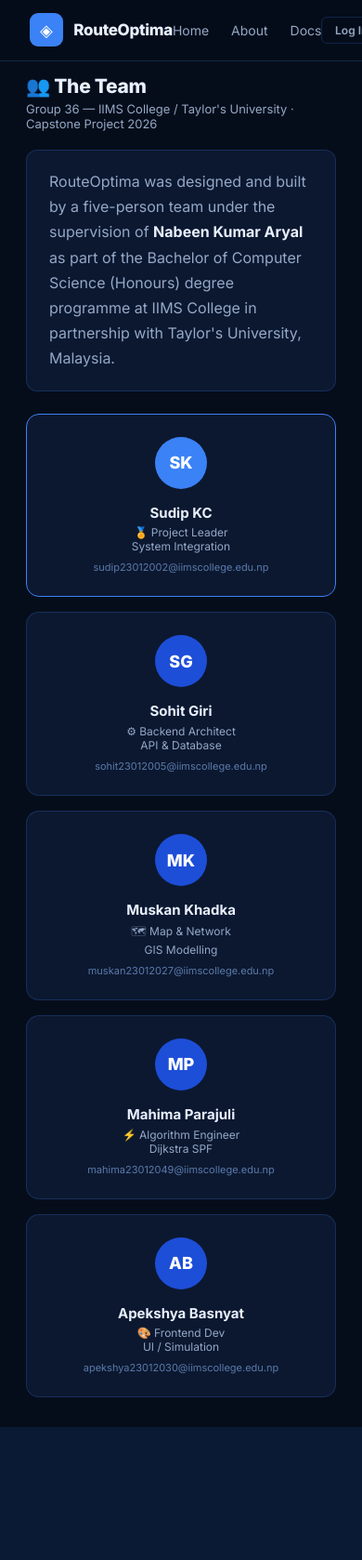
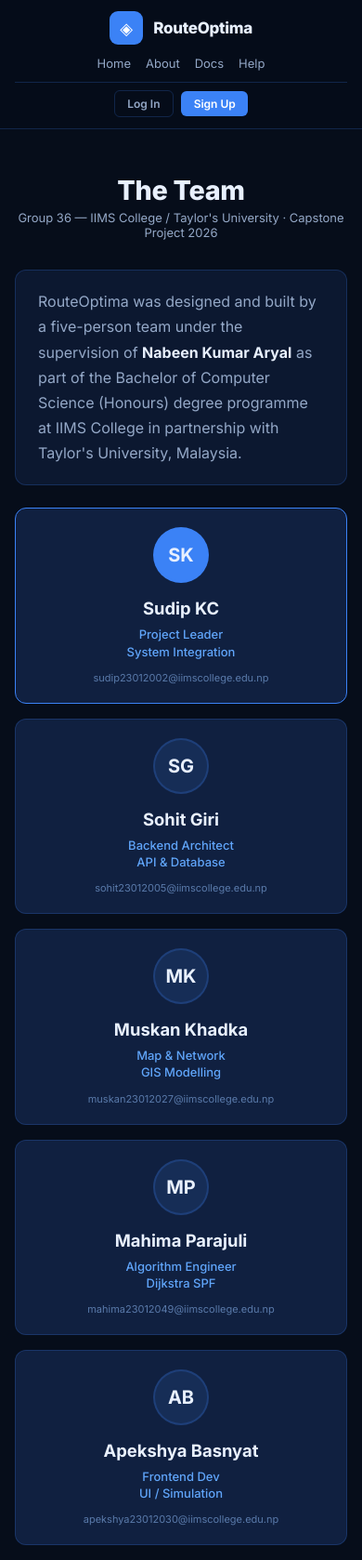
Before and after one commit to Sohit-Giri/cappropject, a Django app: page /team/ in a window 390 px wide. Shown: the whole page at 93% size. Before the commit the page ends 1535 px from the top, so only its background shows below. Run offline with Django 5.2, Linux system fonts and the light colour scheme.

Commit message:
Restore Help link to navigation bar and verify mobile container fluid wrapping

```diff
--- a/backend/routing/templates/routing/team.html
+++ b/backend/routing/templates/routing/team.html
@@ -1,44 +1,188 @@
 {% extends 'routing/base.html' %}
 {% block title %}Team — RouteOptima{% endblock %}
 {% block public %}
+
+<style>
+  /* Base flex wrapper configuration for the team card grid */
+  .team-grid {
+    display: grid;
+    grid-template-columns: repeat(auto-fill, minmax(260px, 1fr));
+    gap: 1.5rem;
+    max-width: 900px;
+    margin: 0 auto;
+  }
+
+  .team-card {
+    background: var(--bg2);
+    border: 1px solid var(--border);
+    border-radius: 12px;
+    padding: 1.5rem;
+    text-align: center;
+    transition: transform 0.2s ease, box-shadow 0.2s ease;
+  }
+
+  .team-card:hover {
+    transform: translateY(-4px);
+    box-shadow: 0 8px 24px var(--card-glow);
+  }
+
+  .team-avatar {
+    width: 60px;
+    height: 60px;
+    border-radius: 50%;
+    background: var(--bg3);
+    color: var(--text1);
+    font-weight: 700;
+    font-size: 1.25rem;
+    display: flex;
+    align-items: center;
+    justify-content: center;
+    margin: 0 auto 1rem;
+    border: 2px solid var(--border);
+  }
+
+  .team-card h3 {
+    margin: 0 0 0.5rem 0;
+    color: var(--text1);
+    font-size: 1.15rem;
+  }
+
+  .team-card .role {
+    font-size: 13px;
+    color: var(--accent2);
+    line-height: 1.4;
+    margin-bottom: 0.75rem;
+    font-weight: 500;
+  }
+
+  .team-card .email {
+    font-size: 11px;
+    color: var(--text3);
+    word-break: break-all;
+  }
+
+  /* ==========================================================================
+     MOBILE BREAKPOINTS & RESPONSIVE RECONSTRUCTION (NO EMOJIS)
+     ========================================================================== */
+  @media (max-width: 768px) {
+    /* Responsive Top Navigation Stack */
+    .landing-nav {
+      padding: 0.75rem 1rem;
+      flex-direction: column;
+      gap: 0.75rem;
+      position: relative; /* Prevents text cards from sliding underneath navigation layer */
+    }
+
+    .nav-links {
+      gap: 1rem;
+      flex-wrap: wrap;
+      justify-content: center;
+    }
+
+    .nav-links a {
+      font-size: 13px;
+    }
+
+    .nav-actions {
+      width: 100%;
+      justify-content: center;
+      gap: 0.5rem;
+      flex-wrap: wrap;
+      border-top: 1px solid var(--border);
+      padding-top: 0.5rem;
+    }
+
+    /* Page Headings Padding Re-calculations */
+    .page-header {
+      padding: 3rem 1rem 1rem !important;
+      text-align: center;
+    }
+
+    .page-header h1 {
+      font-size: 1.8rem;
+    }
+
+    .page-body {
+      padding: 1rem !important;
+    }
+
+    /* Dynamic Grid Adjustment for Compact Screens */
+    .team-grid {
+      grid-template-columns: 1fr !important;
+      gap: 1rem;
+    }
+
+    .team-card {
+      padding: 1.25rem;
+    }
+  }
+</style>
+
 <nav class="landing-nav">
-  <a href="{% url 'landing' %}" class="landing-logo"><div class="icon">&#9672;</div><div><div class="name">RouteOptima</div></div></a>
-  <div class="nav-links"><a href="{% url 'landing' %}">Home</a><a href="{% url 'about' %}">About</a><a href="{% url 'docs' %}">Docs</a></div>
+  <a href="{% url 'landing' %}" class="landing-logo">
+    <div class="icon">&#9672;</div>
+    <div><div class="name">RouteOptima</div></div>
+  </a>
+  <div class="nav-links">
+    <a href="{% url 'landing' %}">Home</a>
+    <a href="{% url 'about' %}">About</a>
+    <a href="{% url 'docs' %}">Docs</a>
+    <a href="{% url 'help' %}">Help</a>
+  </div>
   <div class="nav-actions">
-    {% if user.is_authenticated %}<a href="{% url 'dashboard' %}" class="btn btn-primary btn-sm">Dashboard</a>
-    {% else %}<a href="{% url 'login' %}" class="btn btn-ghost btn-sm">Log In</a><a href="{% url 'register' %}" class="btn btn-primary btn-sm">Sign Up</a>{% endif %}
+    {% if user.is_authenticated %}
+    <a href="{% url 'dashboard' %}" class="btn btn-primary btn-sm">Dashboard</a>
+    {% else %}
+    <a href="{% url 'login' %}"    class="btn btn-ghost btn-sm">Log In</a>
+    <a href="{% url 'register' %}" class="btn btn-primary btn-sm">Sign Up</a>
+    {% endif %}
   </div>
 </nav>
+
 {% block content %}
-<div class="page-header" style="padding-top:5rem"><h1>👥 The Team</h1><div class="desc">Group 36 — IIMS College / Taylor's University · Capstone Project 2026</div></div>
+<div class="page-header" style="padding-top:5rem">
+  <h1>The Team</h1>
+  <div class="desc">Group 36 — IIMS College / Taylor's University · Capstone Project 2026</div>
+</div>
+
 <div class="page-body">
   <div class="card" style="max-width:820px;margin-bottom:1.5rem;padding:1.25rem 1.5rem">
     <p style="color:var(--text2);line-height:1.7">RouteOptima was designed and built by a five-person team under the supervision of <strong style="color:var(--text1)">Nabeen Kumar Aryal</strong> as part of the Bachelor of Computer Science (Honours) degree programme at IIMS College in partnership with Taylor's University, Malaysia.</p>
   </div>
-  <div class="team-grid" style="max-width:900px">
+
+  <div class="team-grid">
     <div class="team-card" style="border-color:var(--accent)">
       <div class="team-avatar" style="background:var(--accent)">SK</div>
-      <h3>Sudip KC</h3><div class="role">🏅 Project Leader<br>System Integration</div>
+      <h3>Sudip KC</h3>
+      <div class="role">Project Leader<br>System Integration</div>
       <div class="email">sudip23012002@iimscollege.edu.np</div>
     </div>
+
     <div class="team-card">
       <div class="team-avatar">SG</div>
-      <h3>Sohit Giri</h3><div class="role">⚙ Backend Architect<br>API & Database</div>
+      <h3>Sohit Giri</h3>
+      <div class="role">Backend Architect<br>API & Database</div>
       <div class="email">sohit23012005@iimscollege.edu.np</div>
     </div>
+
     <div class="team-card">
       <div class="team-avatar">MK</div>
-      <h3>Muskan Khadka</h3><div class="role">🗺 Map & Network<br>GIS Modelling</div>
+      <h3>Muskan Khadka</h3>
+      <div class="role">Map & Network<br>GIS Modelling</div>
       <div class="email">muskan23012027@iimscollege.edu.np</div>
     </div>
+
     <div class="team-card">
       <div class="team-avatar">MP</div>
-      <h3>Mahima Parajuli</h3><div class="role">⚡ Algorithm Engineer<br>Dijkstra SPF</div>
+      <h3>Mahima Parajuli</h3>
+      <div class="role">Algorithm Engineer<br>Dijkstra SPF</div>
       <div class="email">mahima23012049@iimscollege.edu.np</div>
     </div>
+
     <div class="team-card">
       <div class="team-avatar">AB</div>
-      <h3>Apekshya Basnyat</h3><div class="role">🎨 Frontend Dev<br>UI / Simulation</div>
+      <h3>Apekshya Basnyat</h3>
+      <div class="role">Frontend Dev<br>UI / Simulation</div>
       <div class="email">apekshya23012030@iimscollege.edu.np</div>
     </div>
   </div>
```
